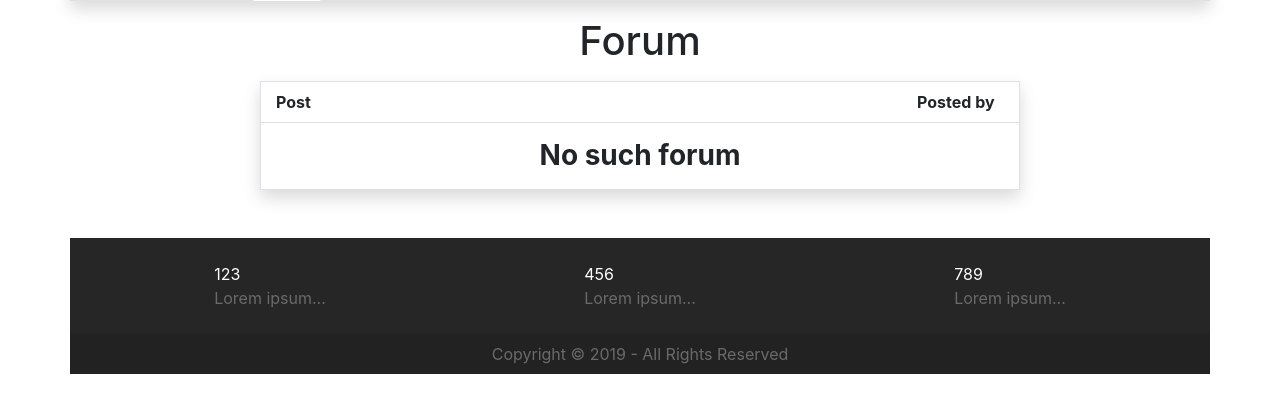
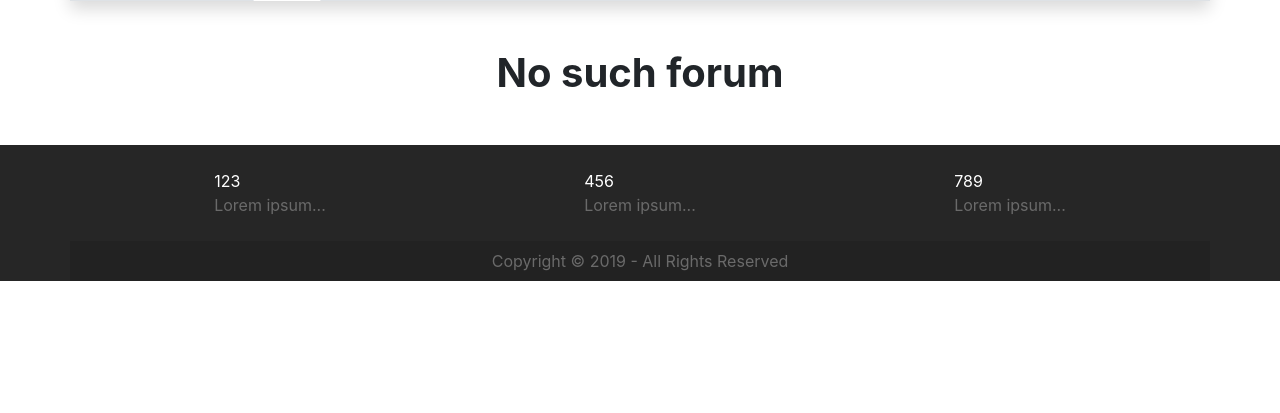
Before and after one commit to Diceon/Parduotuve, a PHP site: page /blog/forum in a window 1280 px wide. Shown: the part 355-768 px from the top of the page. Run offline with PHP 8.4, Linux system fonts and the light colour scheme; data comes from the database, SQL or seed files in the repository; tables that the repository leaves empty or names only in its code hold one stand-in row (values such as "Sample post"); some libraries are stand-ins or nearby versions; some web fonts are replaced.

Commit message:
updated blog, added view_post, buttons, adjusted views

```diff
--- a/controllers/blog.php
+++ b/controllers/blog.php
@@ -6,17 +6,54 @@ class Blog extends Controller {
         parent::__construct();
 
         if (isset($args[1])) {
-            if (isset($args[2])) {
-                $this->view->addData($this->model->getForumPost($args[2]), 'forum_post');
-                $this->view->render('blog/view_post');
-            } else {
-                $this->view->addData($this->model->getForumPosts($args[1]), 'forum_posts');
-                $this->view->render('blog/forum');
+
+            switch ($args[1]) {
+
+                case 'view_post':
+                    $this->view_post($args);
+                    break;
+
+                case 'post':
+                    $this->post();
+                    break;
+
+                default:
+                    $this->view->addData($this->model->getForumPosts($args[1]), 'forum_posts');
+                    $this->view->render('blog/forum');
+                    break;
             }
+
         } else {
             $this->view->addData($this->model->getForums(), 'forums');
             $this->view->render('blog/index');
         }
     }
 
+    private function view_post($args) {
+
+        if (isset($args[2])) {
+            $this->view->addData($this->model->getForumPost($args[2]), 'forum_post');
+            $this->view->render('blog/view_post');
+        } else {
+            $this->view->addData($this->model->getForumPosts($args[1]), 'forum_posts');
+            $this->view->render('blog/forum');
+        }
+
+    }
+
+    private function post() {
+
+        if ($this->session->isLogged()) {
+
+            if (filter_has_var(INPUT_POST, 'post_name') && filter_has_var(INPUT_POST, 'post_content')) {
+                echo 'finish_post';
+                //$this->model->post('general', '321', filter_input(INPUT_POST, 'post_name', FILTER_SANITIZE_STRING), filter_input(INPUT_POST, 'post_content', FILTER_SANITIZE_STRING));
+            }
+
+            $this->view->render('blog/post');
+        } else {
+            header('location: /parduotuve/login');
+        }
+    }
+
 }
--- a/models/blogModel.php
+++ b/models/blogModel.php
@@ -14,7 +14,7 @@ class blogModel extends Model {
             $forums = array();
 
             while ($forum = mysqli_fetch_array($result, MYSQLI_ASSOC)) {
-                array_push($forums, $forum);
+                array_push($forums, filter_var_array($forum, FILTER_SANITIZE_STRING));
             }
 
             return $forums;
@@ -31,7 +31,7 @@ class blogModel extends Model {
             $forumPosts = array();
 
             while ($forumPost = mysqli_fetch_array($result, MYSQLI_ASSOC)) {
-                array_push($forumPosts, $forumPost);
+                array_push($forumPosts, filter_var_array($forumPost, FILTER_SANITIZE_STRING));
             }
 
             return $forumPosts;
@@ -44,10 +44,31 @@ class blogModel extends Model {
         $result = mysqli_query($this->db, "SELECT forum_posts.*, users.username as 'user', forums.name as 'forum' FROM forum_posts LEFT JOIN users ON users.id = forum_posts.user LEFT JOIN forums ON forums.id = forum_posts.forum WHERE forum_posts.id = '" . $id . "'");
 
         if ($result && mysqli_num_rows($result) > 0) {
-            return mysqli_fetch_array($result, MYSQLI_ASSOC);
+            return filter_var_array(mysqli_fetch_array($result, MYSQLI_ASSOC), FILTER_SANITIZE_STRING);
         } else {
             return array();
         }
     }
 
+    function post($forum, $user, $name, $content) {
+
+        $forumResult = mysqli_query($this->db, "SELECT id FROM forums WHERE name = '" . $forum . "' LIMIT 1");
+        $userResult = mysqli_query($this->db, "SELECT id FROM users WHERE username = '" . $user . "' LIMIT 1");
+
+        echo mysqli_error($this->db);
+
+        if ($forumResult && mysqli_num_rows($forumResult) > 0 && $userResult && mysqli_num_rows($userResult)) {
+            $result = mysqli_query($this->db, "INSERT INTO forum_posts (forum, user, name, message) VALUES ('" . mysqli_fetch_array($forumResult)['id'] . "', '" . mysqli_fetch_array($userResult)['id'] . "', '" . $name . "', '" . $content . "')");
+
+            if ($result) {
+                return TRUE;
+            } else {
+                return FALSE;
+            }
+
+        } else {
+            return FALSE;
+        }
+    }
+
 }
--- a/style.css
+++ b/style.css
@@ -66,6 +66,16 @@
 .btn:hover {
     transform: scale(1.025);
 }
+
+.forum-back {
+    bottom: 5px;
+    left: 10px;
+}
+
+.forum-post {
+    bottom: 5px;
+    right: 10px;
+}
 /*  MAIN END   */
 
 /*  FOOTER BEGIN    */
--- a/views/blog/forum.php
+++ b/views/blog/forum.php
@@ -1,17 +1,23 @@
-<h1 class="text-center py-2">Forum</h1>
-<div class="col-xl-8 col-lg-10 col-md-12 col-sm-12 mx-auto mb-5 border shadow">
+<?php if (isset($this->data['forum_posts']) && sizeof($this->data['forum_posts']) > 0) { ?>
+<h1 class="text-center py-2"><?php echo $this->data['forum_posts'][0]['forum']; ?></h1>
+<div class="position-relative col-xl-8 col-lg-10 col-md-12 col-sm-12 mx-auto mb-5 border shadow">
     <div class="row py-2 border-bottom">
         <div class="col-10 font-weight-bold">Post</div>
         <div class="col-2 font-weight-bold text-center">Posted by</div>
     </div>
-<?php if (isset($this->data['forum_posts']) && sizeof($this->data['forum_posts']) > 0) { ?>remake this <--
+    <div class="pb-5">
 <?php foreach ($this->data['forum_posts'] as $key => $forum_post) { ?>
-    <div class="row py-2">
-        <div class="col-10"><a href="/parduotuve/blog/view/<?php echo mb_strtolower($forum_post['id']); ?>"><?php echo $forum_post['name']; ?></a></div>
-        <div class="col-2 text-center"><?php echo $forum_post['username']; ?></div>
+        <div class="row py-2">
+            <div class="col-10"><a href="/parduotuve/blog/view_post/<?php echo mb_strtolower($forum_post['id']); ?>"><?php echo $forum_post['name']; ?></a></div>
+            <div class="col-2 text-center"><?php echo $forum_post['username']; ?></div>
+        </div>
+<?php } ?>
+        <a href="/parduotuve/blog/" class="position-absolute forum-back"><button type="button" class="btn btn-sm btn-light border">Back</button></a>
+        <a href="/parduotuve/blog/post" class="position-absolute forum-post"><button type="button" class="btn btn-sm btn-light border">Post</button></a>
+<?php } else { ?>
+        <div class="my-5">
+            <h1 class="text-center font-weight-bold">No such forum</h1>
+        </div>
+<?php } ?>
     </div>
-<?php } ?>
-<?php } else { ?>
-    <h3 class="text-center font-weight-bold my-3">No such forum</h3>
-<?php } ?>
 </div>
```
Also changed, not shown: views/blog/post.php (added, +14 -0 lines), views/blog/view_post.php (+8 -0 lines).
